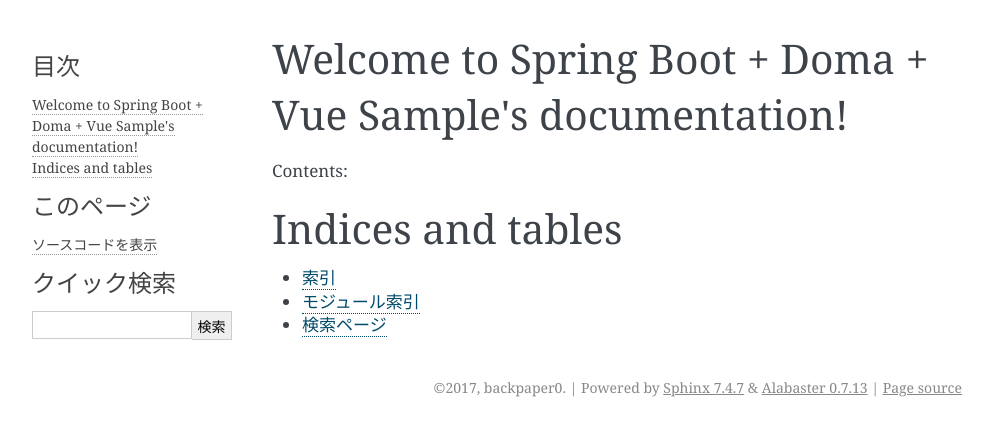
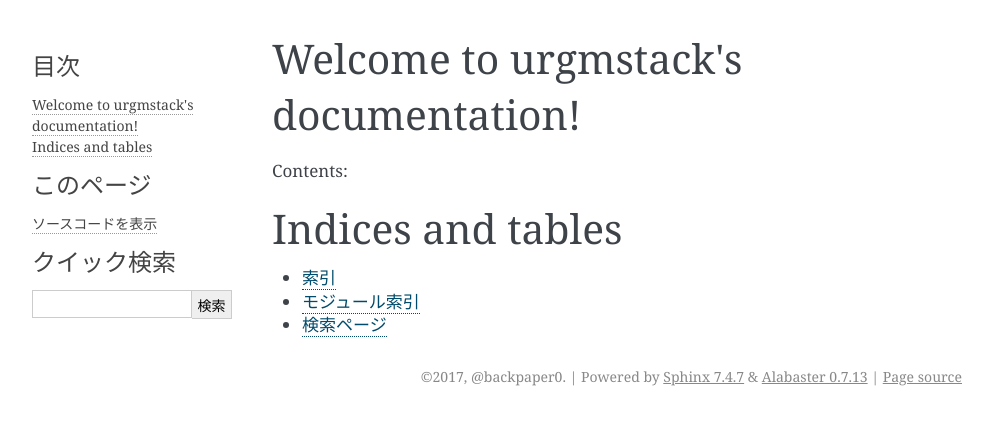
Before and after one commit to ntakeda67/urgmstack, a Sphinx documentation site: the page built from doc/source/index.rst, in a window 1280 px wide. Shown: the top 436 px of the page, without its empty margins (148-1141 px from the left). Built offline with Sphinx 7.4.7, drawn with Linux system fonts in a browser that asks for light colours.

Commit message:
ドキュメント名を変更した

```diff
--- a/doc/source/conf.py
+++ b/doc/source/conf.py
@@ -1,7 +1,7 @@
 # -*- coding: utf-8 -*-
 #
-# Spring Boot + Doma + Vue Sample documentation build configuration file, created by
-# sphinx-quickstart on Fri Jun  2 23:05:42 2017.
+# urgmstack documentation build configuration file, created by
+# sphinx-quickstart on Sat Jun  3 06:49:06 2017.
 #
 # This file is execfile()d with the current directory set to its
 # containing dir.
@@ -45,9 +45,9 @@
 master_doc = 'index'
 
 # General information about the project.
-project = u'Spring Boot + Doma + Vue Sample'
-copyright = u'2017, backpaper0'
-author = u'backpaper0'
+project = u'urgmstack'
+copyright = u'2017, @backpaper0'
+author = u'@backpaper0'
 
 # The version info for the project you're documenting, acts as replacement for
 # |version| and |release|, also used in various other places throughout the
@@ -199,7 +199,7 @@
 #html_search_scorer = 'scorer.js'
 
 # Output file base name for HTML help builder.
-htmlhelp_basename = 'SpringBootDomaVueSampledoc'
+htmlhelp_basename = 'urgmstackdoc'
 
 # -- Options for LaTeX output ---------------------------------------------
 
@@ -221,8 +221,8 @@
 # (source start file, target name, title,
 #  author, documentclass [howto, manual, or own class]).
 latex_documents = [
-    (master_doc, 'SpringBootDomaVueSample.tex', u'Spring Boot + Doma + Vue Sample Documentation',
-     u'backpaper0', 'manual'),
+    (master_doc, 'urgmstack.tex', u'urgmstack Documentation',
+     u'@backpaper0', 'manual'),
 ]
 
 # The name of an image file (relative to this directory) to place at the top of
@@ -251,7 +251,7 @@
 # One entry per manual page. List of tuples
 # (source start file, name, description, authors, manual section).
 man_pages = [
-    (master_doc, 'springbootdomavuesample', u'Spring Boot + Doma + Vue Sample Documentation',
+    (master_doc, 'urgmstack', u'urgmstack Documentation',
      [author], 1)
 ]
 
@@ -265,8 +265,8 @@
 # (source start file, target name, title, author,
 #  dir menu entry, description, category)
 texinfo_documents = [
-    (master_doc, 'SpringBootDomaVueSample', u'Spring Boot + Doma + Vue Sample Documentation',
-     author, 'SpringBootDomaVueSample', 'One line description of project.',
+    (master_doc, 'urgmstack', u'urgmstack Documentation',
+     author, 'urgmstack', 'One line description of project.',
      'Miscellaneous'),
 ]
 
@@ -281,73 +281,3 @@
 
 # If true, do not generate a @detailmenu in the "Top" node's menu.
 #texinfo_no_detailmenu = False
-
-
-# -- Options for Epub output ----------------------------------------------
-
-# Bibliographic Dublin Core info.
-epub_title = project
-epub_author = author
-epub_publisher = author
-epub_copyright = copyright
-
-# The basename for the epub file. It defaults to the project name.
-#epub_basename = project
-
-# The HTML theme for the epub output. Since the default themes are not
-# optimized for small screen space, using the same theme for HTML and epub
-# output is usually not wise. This defaults to 'epub', a theme designed to save
-# visual space.
-#epub_theme = 'epub'
-
-# The language of the text. It defaults to the language option
-# or 'en' if the language is not set.
-#epub_language = ''
-
-# The scheme of the identifier. Typical schemes are ISBN or URL.
-#epub_scheme = ''
-
-# The unique identifier of the text. This can be a ISBN number
-# or the project homepage.
-#epub_identifier = ''
-
-# A unique identification for the text.
-#epub_uid = ''
-
-# A tuple containing the cover image and cover page html template filenames.
-#epub_cover = ()
-
-# A sequence of (type, uri, title) tuples for the guide element of content.opf.
-#epub_guide = ()
-
-# HTML files that should be inserted before the pages created by sphinx.
-# The format is a list of tuples containing the path and title.
-#epub_pre_files = []
-
-# HTML files shat should be inserted after the pages created by sphinx.
-# The format is a list of tuples containing the path and title.
-#epub_post_files = []
-
-# A list of files that should not be packed into the epub file.
-epub_exclude_files = ['search.html']
-
-# The depth of the table of contents in toc.ncx.
-#epub_tocdepth = 3
-
-# Allow duplicate toc entries.
-#epub_tocdup = True
-
-# Choose between 'default' and 'includehidden'.
-#epub_tocscope = 'default'
-
-# Fix unsupported image types using the Pillow.
-#epub_fix_images = False
-
-# Scale large images.
-#epub_max_image_width = 0
-
-# How to display URL addresses: 'footnote', 'no', or 'inline'.
-#epub_show_urls = 'inline'
-
-# If false, no index is generated.
-#epub_use_index = True
--- a/doc/source/index.rst
+++ b/doc/source/index.rst
@@ -1,10 +1,10 @@
-.. Spring Boot + Doma + Vue Sample documentation master file, created by
-   sphinx-quickstart on Fri Jun  2 23:05:42 2017.
+.. urgmstack documentation master file, created by
+   sphinx-quickstart on Sat Jun  3 06:49:06 2017.
    You can adapt this file completely to your liking, but it should at least
    contain the root `toctree` directive.
 
-Welcome to Spring Boot + Doma + Vue Sample's documentation!
-===========================================================
+Welcome to urgmstack's documentation!
+=====================================
 
 Contents:
 
```
Also changed, not shown: 2 other files.
